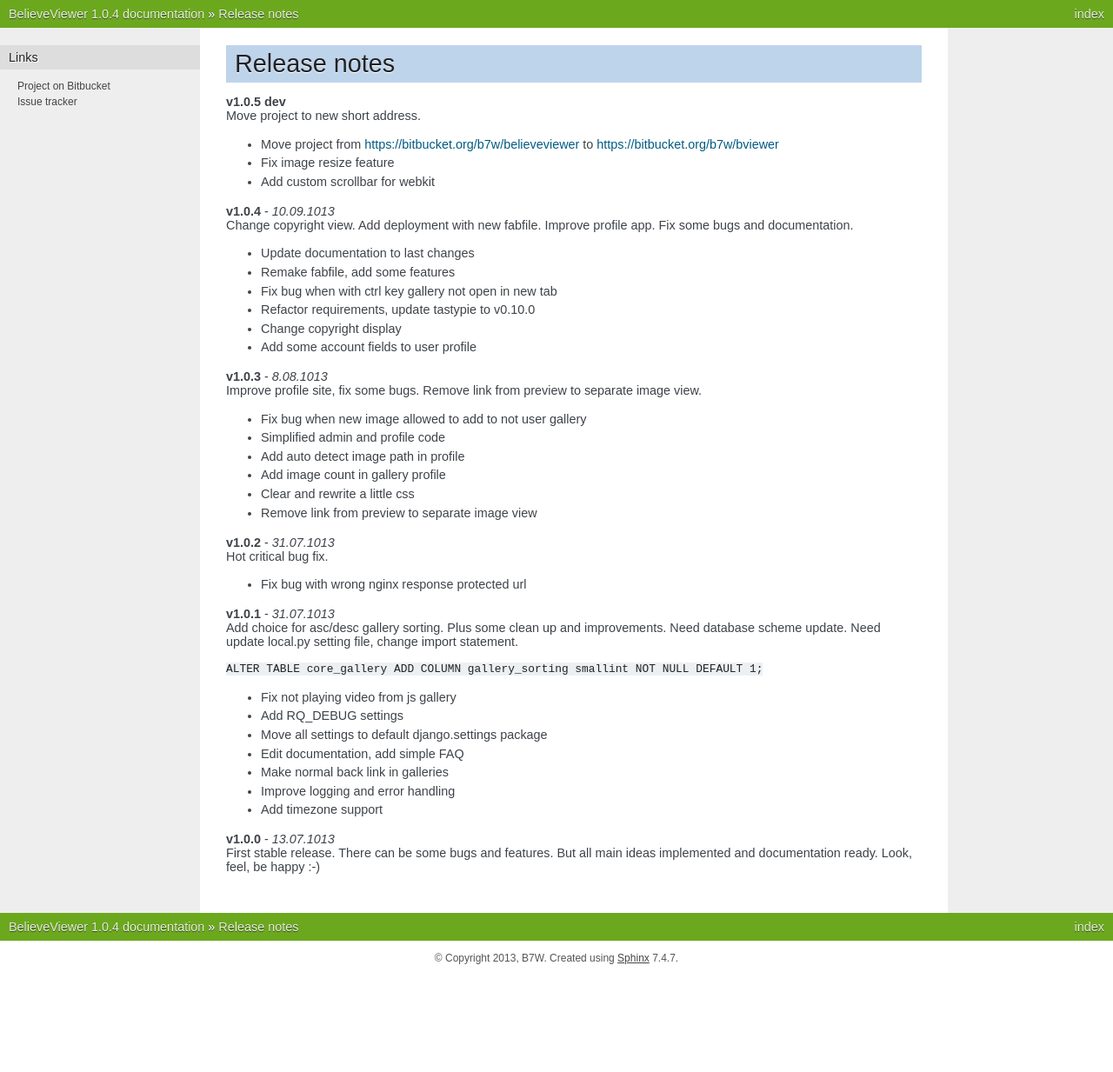
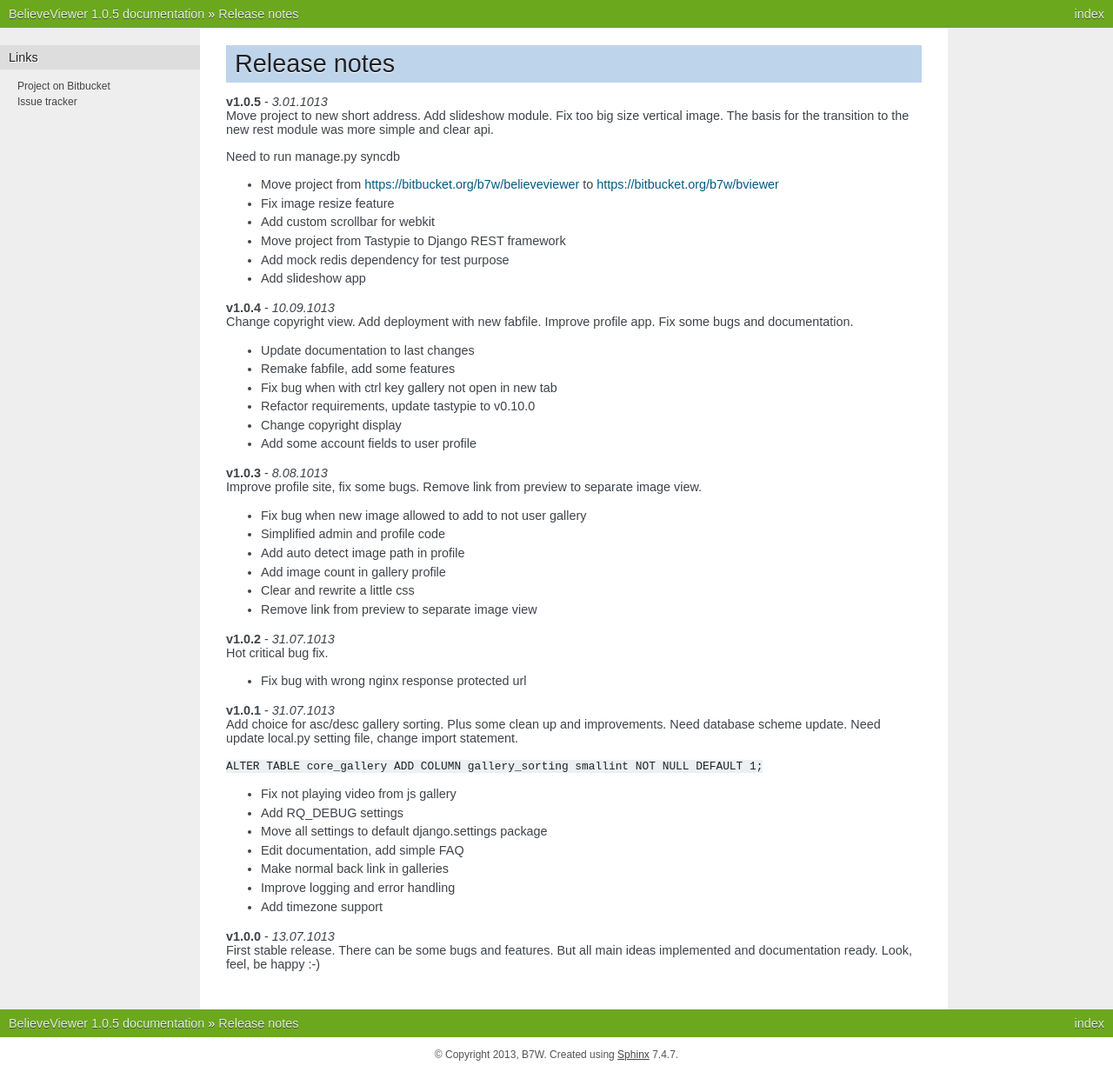
Before and after one commit to b7w/bviewer, a Sphinx documentation site: the page built from docs/releases/notes.rst, in a window 1280 px wide. Shown: the whole page at 87% size. Built offline with Sphinx 7.4.7, drawn with Linux system fonts in a browser that asks for light colours; before the commit the page ends 1122 px from its top, so only the background shows below that.

Commit message:
Add release notes

```diff
--- a/docs/conf.py
+++ b/docs/conf.py
@@ -52,7 +52,7 @@ copyright = '2013, B7W'
 # The short X.Y version.
 version = '1.0'
 # The full version, including alpha/beta/rc tags.
-release = '1.0.4'
+release = '1.0.5'
 
 # The language for content autogenerated by Sphinx. Refer to documentation
 # for a list of supported languages.
--- a/docs/releases/notes.rst
+++ b/docs/releases/notes.rst
@@ -4,12 +4,18 @@ Release notes
 
 .. index:: Release notes
 
-| **v1.0.5 dev**
-| Move project to new short address.
+| **v1.0.5** - *3.01.1013*
+| Move project to new short address. Add slideshow module. Fix too big size vertical image.
+  The basis for the transition to the new rest module was more simple and clear api.
+
+| Need to run manage.py syncdb
 
 * Move project from https://bitbucket.org/b7w/believeviewer to https://bitbucket.org/b7w/bviewer
 * Fix image resize feature
 * Add custom scrollbar for webkit
+* Move project from Tastypie to Django REST framework
+* Add mock redis dependency for test purpose
+* Add slideshow app
 
 
 | **v1.0.4** - *10.09.1013*
--- a/requirements.txt
+++ b/requirements.txt
@@ -1,5 +1,5 @@
 # base
-django>=1.5
+django>=1.5,<1.6
 django-rq
 djangorestframework
 django-filter
```
